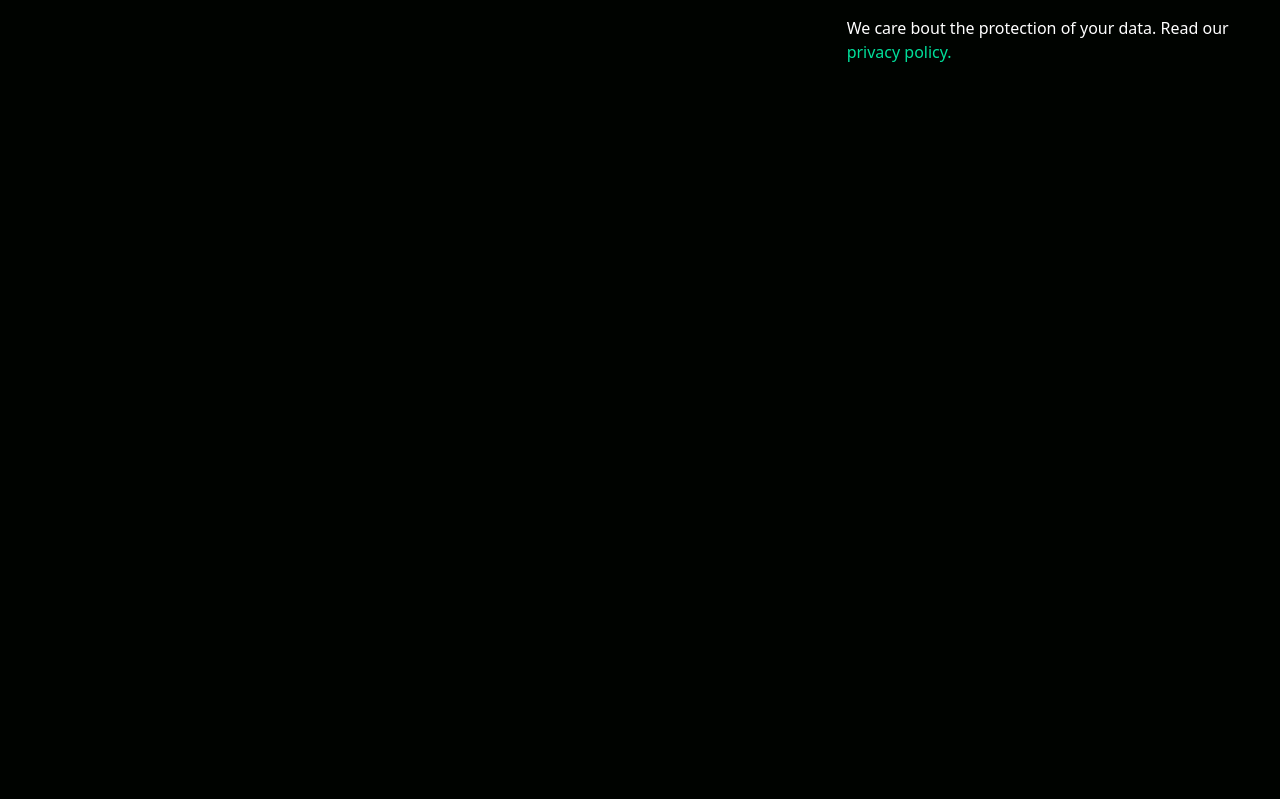
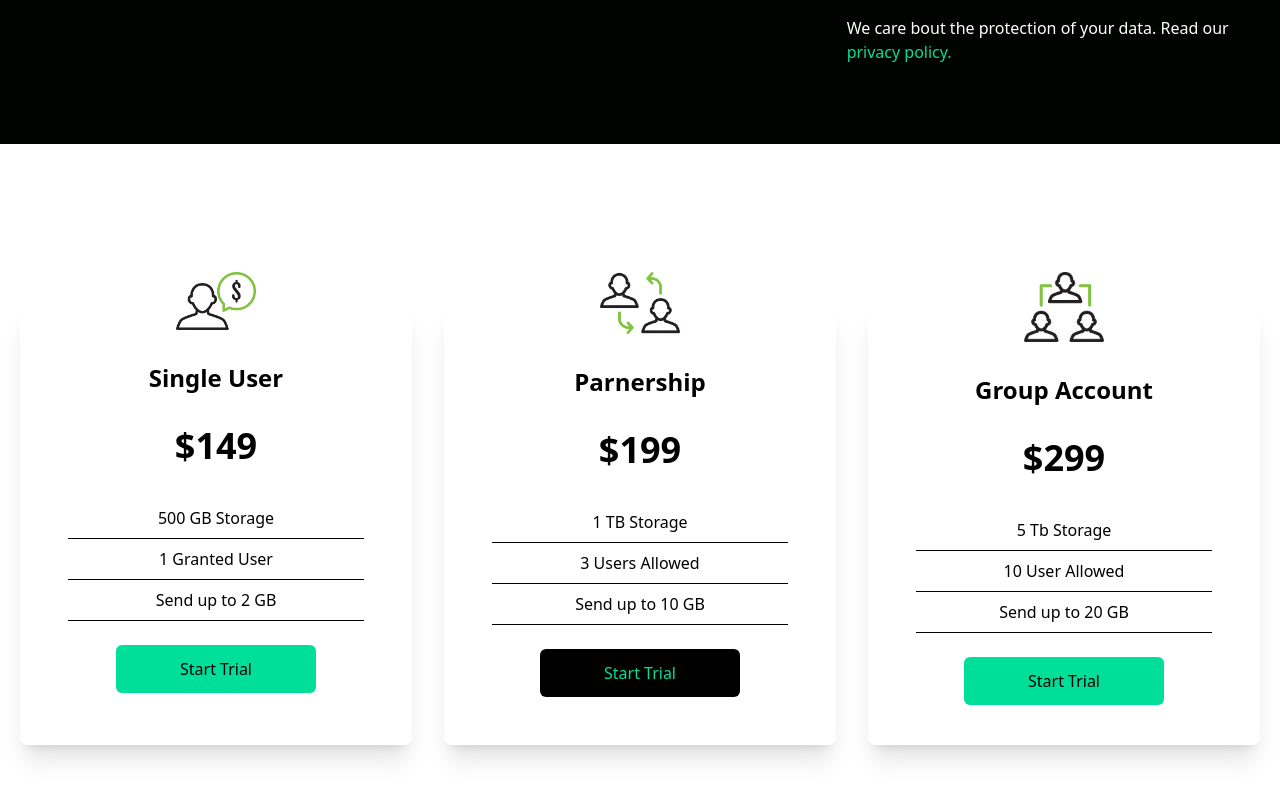
Before and after one commit to abrahamkifleT/test, a React (Vite) app in the folder my-react-app/: page / in a window 1280 px wide. Shown: the part 1537-2336 px from the top of the page. Before the commit the page ends 1681 px from the top, so only its background shows below. Built offline with nearby package versions, Linux system fonts and the light colour scheme.

Commit message:
feat: Add Cards component and integrate it into the main application layout.

```diff
--- a/my-react-app/src/App.jsx
+++ b/my-react-app/src/App.jsx
@@ -4,6 +4,7 @@
 import Analytics from './components/Analytics'
 import './index.css'
 import Newsletter from './components/Newsletter'
+import Cards from './components/Cards'
 function App() {
 
   return (
@@ -12,6 +13,7 @@
       <Hero />
       <Analytics />
       <Newsletter />
+      <Cards />
     </div>
   )
 }
--- /dev/null
+++ b/my-react-app/src/components/Cards.jsx
@@ -0,0 +1,50 @@
+import React from 'react'
+import Single from '../assets/single.png'
+import Double from '../assets/double.png'
+import Triple from '../assets/triple.png'
+
+function Cards() {
+  return (
+    <div className='w-full py-40 px-4 bg-white'>
+      <div className='max-w-[1240px] mx-auto grid md:grid-cols-3 gap-8'>
+        <div className='w-full shadow-xl flex flex-col p-4 rounded-lg hover:scale-105 duration-300'>
+          <img className='w-20 mx-auto -mt-12 bg-white' src={Single} alt="" />
+          <h2 className='text-2xl font-bold text-center py-8'>Single User</h2>
+          <p className='text-center text-4xl font-bold'>$149</p>
+          <div className='text-center font-medium '>
+            <p className='py-2 border-b mx-8 mt-8'>500 GB Storage</p>
+            <p className='py-2 border-b mx-8'>1 Granted User</p>
+            <p className='py-2 border-b mx-8'>Send up to 2 GB</p>
+          </div>
+          <button className='text-black bg-[#00df9a] w-[200px] rounded-md font-medium my-6 mx-auto px-6 py-3'>Start Trial</button>
+        </div>
+
+        <div className='w-full shadow-xl flex flex-col p-4 md:my-0 my-8 rounded-lg hover:scale-105 duration-300'>
+          <img className='w-20 mx-auto -mt-12 bg-transparent' src={Double} alt="" />
+          <h2 className='text-2xl font-bold text-center py-8'>Parnership</h2>
+          <p className='text-center text-4xl font-bold'>$199</p>
+          <div className='text-center font-medium '>
+            <p className='py-2 border-b mx-8 mt-8'>1 TB Storage</p>
+            <p className='py-2 border-b mx-8'>3 Users Allowed</p>
+            <p className='py-2 border-b mx-8'>Send up to 10 GB</p>
+          </div>
+          <button className='bg-black text-[#00df9a] w-[200px] rounded-md font-medium my-6 mx-auto px-6 py-3'>Start Trial</button>
+        </div>
+
+        <div className='w-full shadow-xl flex flex-col p-4 rounded-lg hover:scale-105 duration-300'>
+          <img className='w-20 mx-auto -mt-12 bg-white' src={Triple} alt="" />
+          <h2 className='text-2xl font-bold text-center py-8'>Group Account</h2>
+          <p className='text-center text-4xl font-bold'>$299</p>
+          <div className='text-center font-medium '>
+            <p className='py-2 border-b mx-8 mt-8'>5 Tb Storage</p>
+            <p className='py-2 border-b mx-8'>10 User Allowed</p>
+            <p className='py-2 border-b mx-8'>Send up to 20 GB</p>
+          </div>
+          <button className='text-black bg-[#00df9a] w-[200px] rounded-md font-medium my-6 mx-auto px-6 py-3'>Start Trial</button>
+        </div>
+      </div>
+    </div>
+  )
+}
+
+export default Cards
```
